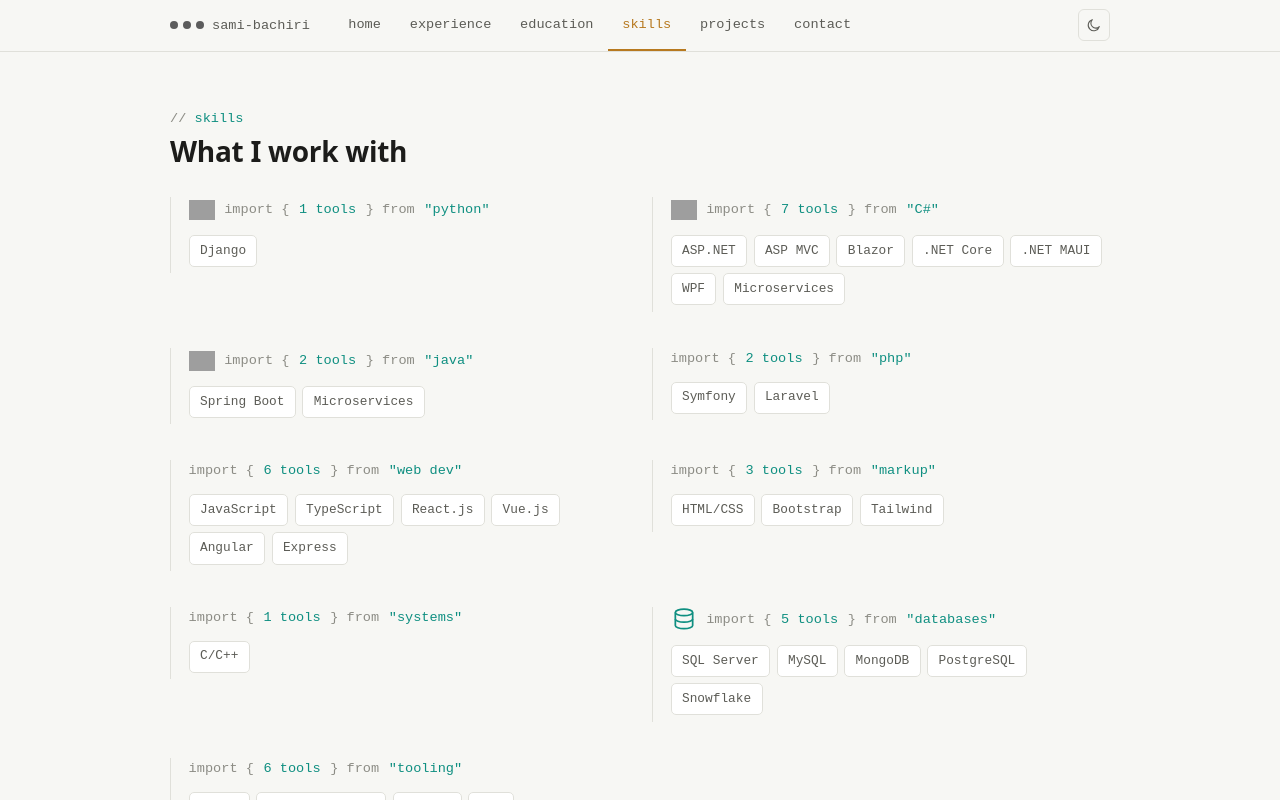
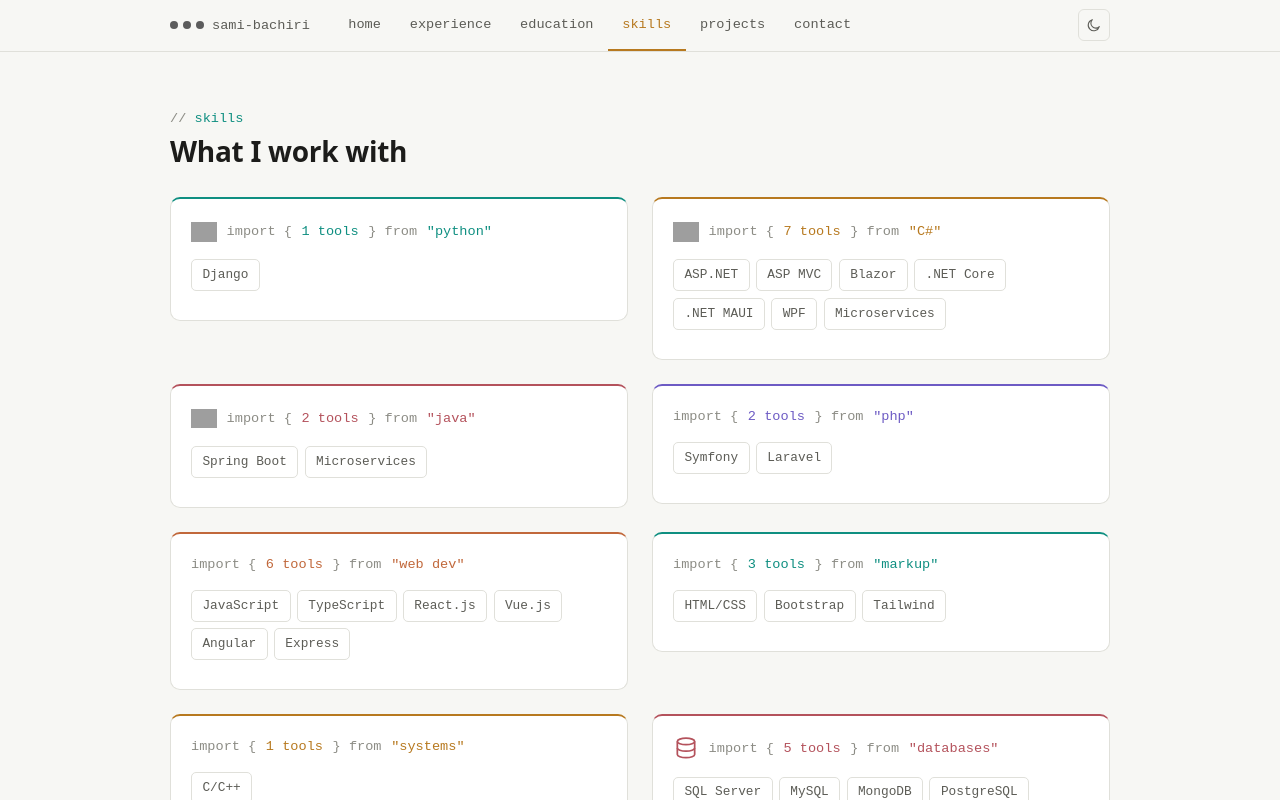
Before and after one commit to bachirisami/Portfolio, a React (Vite) app: page /skills in a window 1280 px wide. Shown: the top 800 px of the page. Built offline with nearby package versions, Linux system fonts and the light colour scheme; grey boxes are pictures that could not be loaded.

Commit message:
added hover and some color to the skills page and projects

```diff
--- a/src/components/About.tsx
+++ b/src/components/About.tsx
@@ -34,7 +34,7 @@
             <dt>location</dt>
             <dd>Zonhoven, Belgium</dd>
             <dt>languages</dt>
-            <dd>Dutch, French, English</dd>
+            <dd>Dutch, English</dd>
             <dt>license</dt>
             <dd>Driving licence B</dd>
             <dt>outside of code</dt>
--- a/src/components/Experience.tsx
+++ b/src/components/Experience.tsx
@@ -1,3 +1,5 @@
+import Reveal from './Reveal';
+
 const roles = [
   {
     date: "02/2025 — 05/2025",
@@ -18,14 +20,16 @@
       <h2 className="section-title">Where I've worked</h2>
 
       <div className="timeline">
-        {roles.map((r) => (
-          <div className="timeline-item" key={r.org}>
+        {roles.map((r, i) => (
+          <Reveal delay={i * 80} key={r.org}>
+            <div className="timeline-item">
               <div className="timeline-date">{r.date}</div>
               <div className="timeline-role">{r.role}</div>
               <div className="timeline-org">{r.org}</div>
               <div className="timeline-place">{r.place}</div>
               <p className="timeline-desc mb-0">{r.desc}</p>
             </div>
+          </Reveal>
         ))}
       </div>
     </div>
--- a/src/components/Hero.tsx
+++ b/src/components/Hero.tsx
@@ -21,7 +21,6 @@
           <a
             href="/Sami_Bachiri_CV.pdf"
             target="_blank"
-            rel="noopener noreferrer"
             className="btn-term"
           >
             View CV
--- /dev/null
+++ b/src/components/Reveal.tsx
@@ -0,0 +1,40 @@
+import { useEffect, useRef, useState } from 'react';
+
+type Props = {
+  children: React.ReactNode;
+  delay?: number;
+  className?: string;
+};
+
+export default function Reveal({ children, delay = 0, className = '' }: Props) {
+  const ref = useRef<HTMLDivElement>(null);
+  const [visible, setVisible] = useState(false);
+
+  useEffect(() => {
+    const el = ref.current;
+    if (!el) return;
+
+    const observer = new IntersectionObserver(
+      ([entry]) => {
+        if (entry.isIntersecting) {
+          setVisible(true);
+          observer.disconnect();
+        }
+      },
+      { threshold: 0.15 }
+    );
+
+    observer.observe(el);
+    return () => observer.disconnect();
+  }, []);
+
+  return (
+    <div
+      ref={ref}
+      className={'reveal' + (visible ? ' is-visible' : '') + (className ? ' ' + className : '')}
+      style={{ transitionDelay: `${delay}ms` }}
+    >
+      {children}
+    </div>
+  );
+}
--- a/src/components/Skills.tsx
+++ b/src/components/Skills.tsx
@@ -1,3 +1,5 @@
+import Reveal from './Reveal';
+
 const modules = [
   { name: "python", items: ["Django"] },
   {
@@ -44,6 +46,8 @@
   },
 ];
 
+const accents = ['var(--teal)', 'var(--gold)', 'var(--rose)', 'var(--violet)', 'var(--coral)'];
+
 const DEVICON = 'https://cdn.jsdelivr.net/gh/devicons/devicon/icons';
 const moduleIconUrl: Record<string, string> = {
   python: `${DEVICON}/python/python-original.svg`,
@@ -86,9 +90,13 @@
       <h2 className="section-title">What I work with</h2>
 
       <div className="row">
-        {modules.map((m) => (
+        {modules.map((m, i) => (
           <div className="col-12 col-md-6" key={m.name}>
-            <div className="skill-module">
+            <Reveal delay={i * 60}>
+              <div
+                className="skill-module"
+                style={{ '--accent': accents[i % accents.length] } as React.CSSProperties}
+              >
                 <div className="skill-module-name">
                   <ModuleIcon name={m.name} />
                   <span className="punc">import &#123; </span>
@@ -103,6 +111,7 @@
                   ))}
                 </div>
               </div>
+            </Reveal>
           </div>
         ))}
       </div>
--- a/src/index.css
+++ b/src/index.css
@@ -11,6 +11,8 @@
   --gold: #e3a857;
   --teal: #5fd0c3;
   --rose: #d97a86;
+  --violet: #a599f2;
+  --coral: #e08a5f;
   --tok-var: #9fb8e8;
   --shadow: rgba(0, 0, 0, 0.7);
 
@@ -31,6 +33,8 @@
   --gold: #b7791f;
   --teal: #0f8f81;
   --rose: #b4525c;
+  --violet: #6d5bc4;
+  --coral: #c1683b;
   --tok-var: #2f5fa8;
   --shadow: rgba(20, 20, 15, 0.12);
 }
@@ -496,9 +500,20 @@
 
 /* ---------- Skills ---------- */
 .skill-module {
-  border-left: 1px solid var(--border);
-  padding-left: 1.1rem;
-  margin-bottom: 2.25rem;
+  --accent: var(--teal);
+  background: var(--surface);
+  border: 1px solid var(--border);
+  border-top: 2px solid var(--accent);
+  border-radius: 10px;
+  padding: 1.25rem 1.25rem 1.4rem;
+  margin-bottom: 1.5rem;
+  height: calc(100% - 1.5rem);
+  transition: transform 0.2s ease, border-color 0.2s ease, box-shadow 0.2s ease;
+}
+.skill-module:hover {
+  transform: translateY(-4px);
+  box-shadow: 0 16px 32px -20px var(--shadow);
+  border-color: var(--accent);
 }
 
 .skill-module-name {
@@ -507,8 +522,8 @@
   gap: 0.6rem;
   font-family: var(--font-mono);
   font-size: 0.85rem;
-  color: var(--teal);
-  margin-bottom: 0.75rem;
+  color: var(--accent);
+  margin-bottom: 0.9rem;
 }
 .skill-module-name .punc {
   color: var(--text-faint);
@@ -517,7 +532,7 @@
   width: 26px;
   height: 26px;
   object-fit: contain;
-  color: var(--teal);
+  color: var(--accent);
   flex-shrink: 0;
 }
 
@@ -531,11 +546,30 @@
   padding: 0.3rem 0.65rem;
   border-radius: 5px;
   margin: 0 0.4rem 0.4rem 0;
-  transition: border-color 0.15s ease, color 0.15s ease;
+  transition: border-color 0.15s ease, color 0.15s ease, transform 0.15s ease;
 }
 .tag-pill:hover {
   border-color: var(--gold);
   color: var(--gold);
+  transform: translateY(-2px);
+}
+
+/* ---------- Scroll reveal ---------- */
+.reveal {
+  opacity: 0;
+  transform: translateY(18px);
+  transition: opacity 0.55s ease, transform 0.55s ease;
+}
+.reveal.is-visible {
+  opacity: 1;
+  transform: translateY(0);
+}
+@media (prefers-reduced-motion: reduce) {
+  .reveal {
+    opacity: 1;
+    transform: none;
+    transition: none;
+  }
 }
 
 /* ---------- Contact / terminal ---------- */
@@ -590,6 +624,12 @@
   height: 100%;
   display: flex;
   flex-direction: column;
+  transition: transform 0.2s ease, border-color 0.2s ease, box-shadow 0.2s ease;
+}
+.project-card:hover {
+  transform: translateY(-4px);
+  box-shadow: 0 16px 32px -20px var(--shadow);
+  border-color: var(--teal);
 }
 
 .project-name {
--- a/src/pages/Projects.tsx
+++ b/src/pages/Projects.tsx
@@ -1,3 +1,5 @@
+import Reveal from '../components/Reveal';
+
 type ProjectLink = {
   label: string;
   url: string;
@@ -41,8 +43,9 @@
         <h2 className="section-title">Things I've built</h2>
 
         <div className="row gy-4">
-          {projects.map((p) => (
+          {projects.map((p, i) => (
             <div className="col-12 col-md-6" key={p.name}>
+              <Reveal delay={i * 100}>
                 <div className="project-card">
                   <div className="project-name">{p.name}</div>
                   <div className="project-role">{p.role}</div>
@@ -68,6 +71,7 @@
                     ))}
                   </div>
                 </div>
+              </Reveal>
             </div>
           ))}
         </div>
```
Lines whose indentation alone changed are shown as unchanged.
